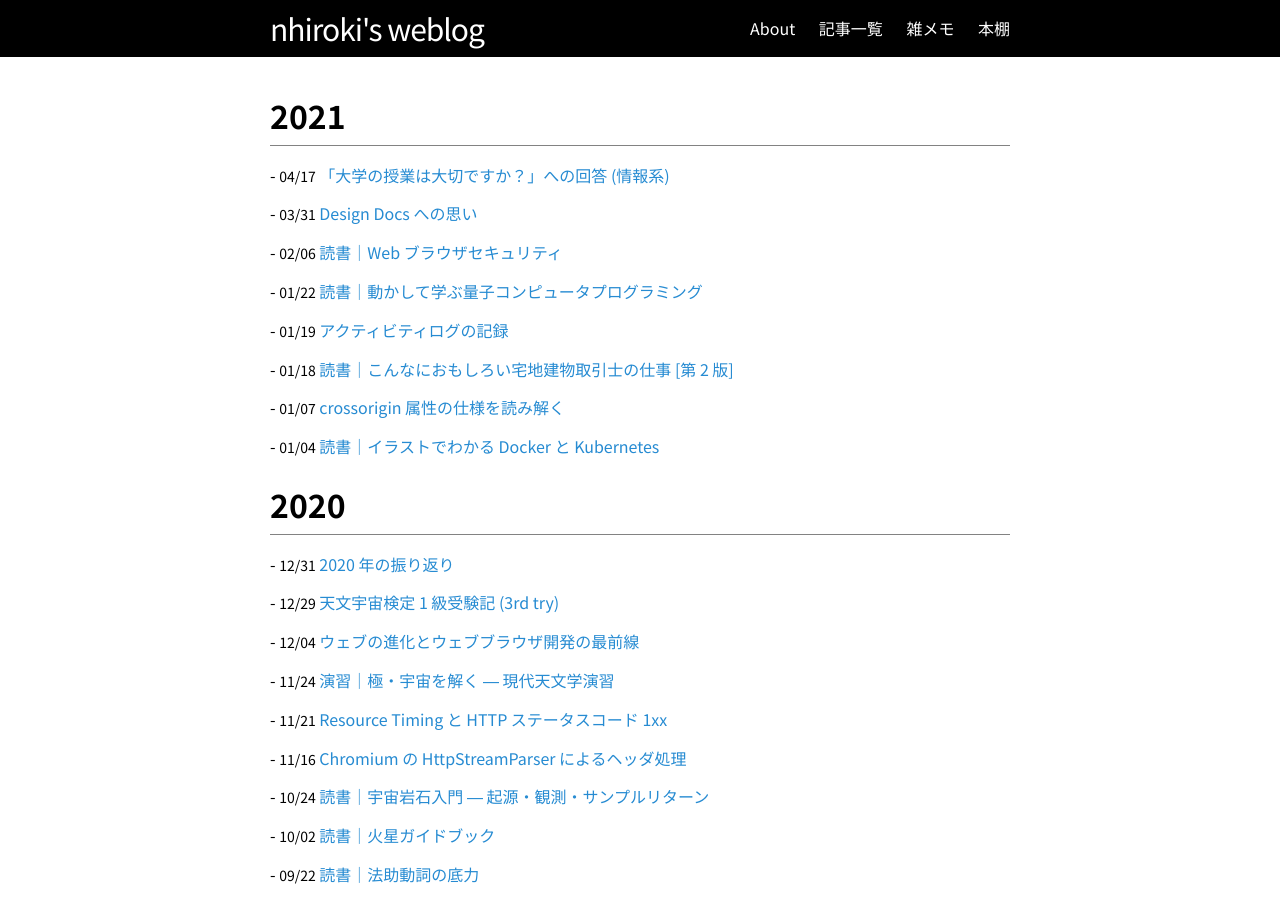
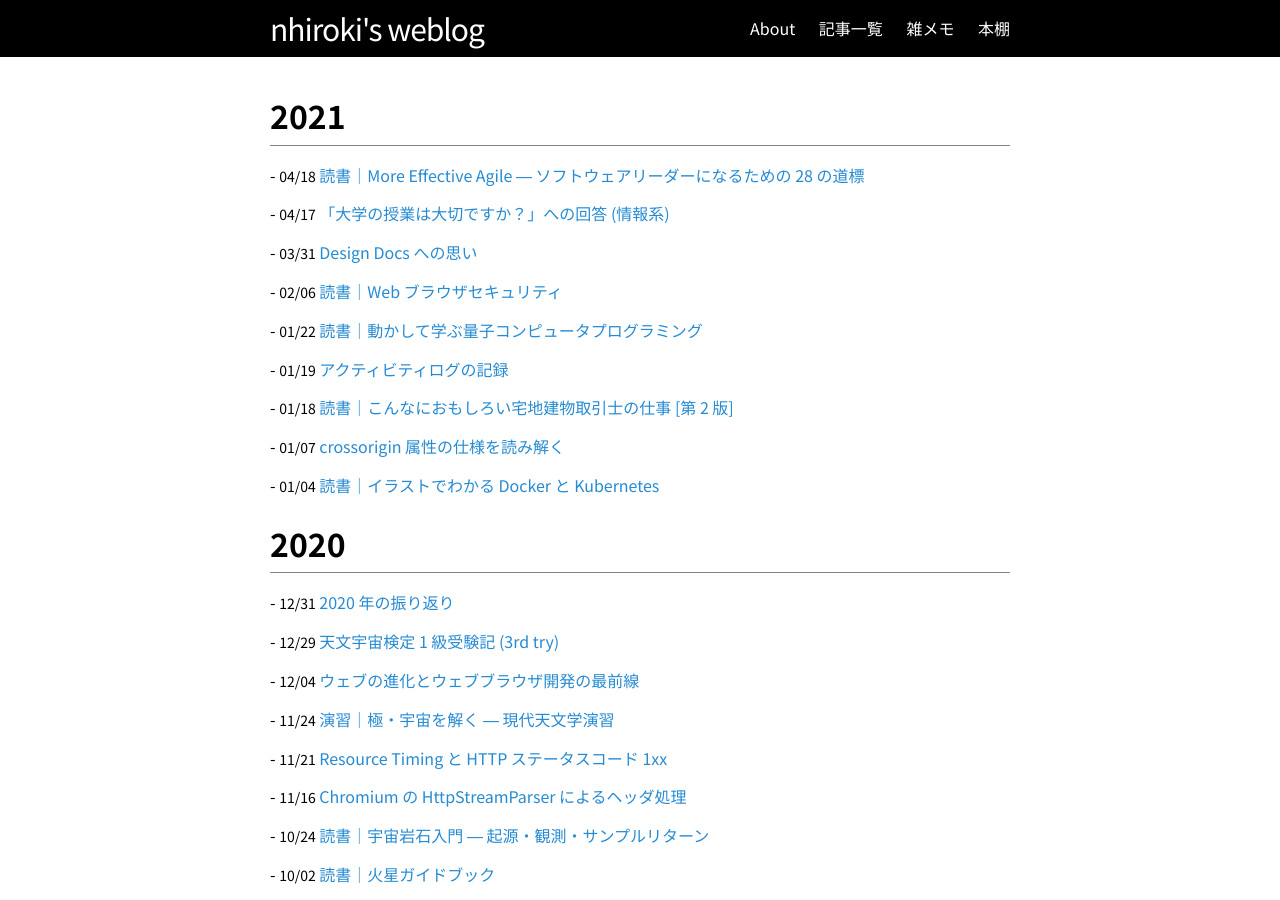
Before and after one commit to nhiroki/nhiroki.github.io, a Jekyll site: the page built from index.html, in a window 1280 px wide and 900 px high. Built offline with Jekyll 4.4.1, drawn with Linux system fonts in a browser that asks for light colours; some of the changed lines change nothing that is shown.

Commit message:
Publish a new article

```diff
--- /dev/null
+++ b/_posts/2021-04-18-book-more-effective-agile.md
@@ -0,0 +1,148 @@
+---
+layout: post
+title: "読書｜More Effective Agile ― ソフトウェアリーダーになるための 28 の道標"
+date: 2021-04-18 00:00:00 +09:00
+tags: book
+image: /images/book-more-effective-agile.webp
+---
+
+『More Effective Agile ― ソフトウェアリーダーになるための 28 の道標』の読書メモです。本書ではアジャイル開発における 28 の基本原則と、それを支えるプラクティスについて紹介しています。
+
+![表紙](/images/book-more-effective-agile.webp)
+
+# 感想
+
+- 数多の原則の中でも「フィードバックループをタイトにする」と「成長マインドセットを培う」という原則に思わず膝を叩いた。あらゆる原則・プラクティスはこのフィードバックループを短くするためにある。
+- ソフトウェアエンジニアとして駆け出しの頃にこの手のソフトウェア開発方法論に関する本を読んでも眠くなるだけでしたが、経験を積んできたおかげか自分ごとのように捉えられる話も多くなり、今回は楽しく読めました。
+- 既にアジャイル開発に取り組んでいてそれを改善したい人や入門書を読んだことがある人は本書から多くのことが得られると思います。本書はアジャイル開発の手順書ではないため、最初の一冊目として読むのにはあまり向いていないと思います。
+- 私の理解だと、アジャイル開発で真に重要なのは特定の開発管理手法ではなく、開発プロジェクトやチーム運営を成功させる上で認識すべき基本原則であり、それらを学ぶことはチーム内の立場やアジャイル開発の導入の有無に関わらず普遍的に役立つのではないかと思います。
+
+# 読書メモ
+
+[Twitter でのメモ書き](https://twitter.com/nhiroki_/status/1371490512591491077)
+
+## Part 1　より効果的なアジャイル
+
+**第 1 章　はじめに**
+
+- アジャイルの重要性や本書の対象読者・構成など。
+
+**第 2 章　アジャイルの本当の違いは何か**
+
+- シーケンシャル開発とアジャイル開発の違いと共通点、アジャイル開発の恩恵、組織におけるアジャイルの適用範囲など。
+- ウォーターフォール開発はシーケンシャル開発の一種って感じなのかな？
+
+**第 3 章　複雑さと不確実さという課題に対処する**
+
+- 不確定性や複雑さを理解するためのフレームワーク Cynefin と、複雑系のプロジェクトを回すための OODA フレームワークの紹介、など。
+- Cynefin によって問題をいくつかのドメインに分類することができ、特にソフトウェア開発に関係してくるのは煩雑系と複雑系。ドメインごとの推奨アプローチが示されてるんだけど、自分には全然しっくりこなかった。こういうのをセンスメイキングフレームワークと呼ぶらしい。知らなかった。
+- OODA の方が分かりやすいけど、いまいちピンときてない。
+
+## Part 2　より効果的なチーム
+
+**第 4 章　より効果的なアジャイルの始まり：スクラム**
+
+- スクラムの仕組みと参加者の役割、スクラムの失敗パターンと成功要因、など。
+- 最近私のいるチームもスプリントプランニングをしながらプロジェクトを進めているんですが、見様見真似でやってたので参考になった。
+
+**第 5 章　より効果的なアジャイル：チーム構造**
+
+- 機能横断的なチームの重要性、テスト技術者のチームへの統合、プロダクションサポートの組織化、マネージャーはどのようにアジャイルチームを管理すべきか、など。
+- 急なプロダクションサポートによるスプリントへの影響の対処法についてはとても気になるのでもう少し掘り下げたものが読みたい。
+
+**第 6 章　より効果的なアジャイル：チーム文化**
+
+- チームの文化はチームの自己管理能力を養う上で重要となる。特に自律・熟達・目的を要にした内発的動機づけが大事、という話。あとはプロジェクトの成功だけでなくチームの成長に目を向けることが重要という話、など。
+- 本書ではある調査に基づいて「ソフトウェア開発作業にとって重要となるのは内発的なモチベーションだけである」と書かれているけど、個人的に違和感がある。究極的には内発的なものがクリティカルになると思うけど、それを下支えする賃金などによる外発的なものも重要になってくると思う。あとメンバーのライフステージによっても変わってくるはず。1981 年の調査みたいだから、当時とだいぶ意識が違いそう。調査結果を読んでみるべきか。
+- 動機づけについては以前読んだ『[小学生の子が勉強にハマる方法](/2020/06/08/book-how-to-make-kids-motivated-in-study)』という本が面白かったことを思い出した。参考文献を深堀りしようと思って忘れてた。
+
+**第 7 章　より効果的なアジャイル：分散チーム**
+
+- タイトなフィードバックループの重要性、分散チームにおける責務の割り当て方、分散チームを成功させるためのプラクティス、など。
+- あらゆるプラクティスはフィードバックループを短くするためのもの、というのは目から鱗だった。
+
+**第 8 章　より効果的なアジャイル：個人及び対話**
+
+- 対話を通じて個人やチームのポテンシャルを上げる上で有用なフレームワークやモデル、またソフトウェア専門職が精通しておくべき知識の種類、など。
+- 本章はわりと雑多なことが書かれている気がしてまだうまく咀嚼できていない。
+
+## Part 3　より効果的な作業
+
+**第 9 章　より効果的なアジャイル：プロジェクト**
+
+- プロジェクトやスプリントを小さく保つことの重要性、バーティカルスライスによるデリバリー、技術的負債の種類と管理・対処方法、など。
+- これらもやはりフィードバックループを短くする上で重要になる。
+
+**第 10 章　より効果的なアジャイル：大規模なプロジェクト**
+
+- 大規模なプロジェクトにおけるアジャイルプラクティスについて。
+- 大規模なプロジェクトではアジャイルプラクティスをスケールアップしていくのではなく、プロジェクトを自律的で完全な単位に分割することで小さなアジャイルチームを構成していくべきで、アーキテクチャの適切な分割がそれをサポートしていく、という話。
+
+**第 11 章　より効果的なアジャイル：品質**
+
+- バグの混入とその検出までの期間を短くすることの重要性とそれを助けるプラクティス、完成の定義 (DoD: Definition of Done)、リリース可能な品質水準の維持、など。
+
+**第 12 章　より効果的なアジャイル：テスト**
+
+- アジャイル開発におけるテストはどうあるべきかという話。特に目新しい話はなかった。
+
+**第 13 章　より効果的なアジャイル：要求の作成**
+
+- アジャイルプロジェクトにおける要求獲得の方法とその管理について。要求のライフサイクル、シーケンシャルプロジェクトにおける要求との違い、ストーリーによる要求の表現、プロダクトバックログによる要求の管理とその手入れ、など。
+- アジャイル初心者過ぎてストーリーの使い方やその他要求獲得のプラクティスについてよく分かってないので、次何か読むときはその辺り詳しく書かれたものが読んでみたい。
+
+**第 14 章　より効果的なアジャイル：要求の優先順位付け**
+
+- 有能なプロダクトオーナーの特性、ビジネス価値と開発コストによるストーリーの優先順位付け (T シャツのサイズ分け)、ストーリーマッピングによる優先順位付け、など。
+
+**第 15 章　より効果的なアジャイル：デリバリー**
+
+- ソフトウェア開発のライフサイクルと作業の自動化、継続的インテグレーションと継続的デリバリー (継続的デプロイ)、それらを支えるプラクティス、など。
+- デリバリーとデプロイの違いを理解してなかった。デリバリーは本番環境への投入準備でデプロイはしないのね。デプロイまで含むと思ってた。
+- プロダクトやその他様々な都合で頻繁なデプロイはできなくとも、継続的なデリバリーをすることで恩恵を受けることができる。例えばチームの学習ペースが上がる。これは前述のフィードバックループを早く回すという原則に繋がる。
+
+## Part 4　より効果的な組織
+
+**第 16 章　より効果的なアジャイル：リーダーシップ**
+
+- リーダーとしての振る舞いの基本原則について。チームをブラックボックスとして扱ったり、「司令官の意図」を明確にしたり、など。
+- 「司令官の意図」は自分の環境だと OKR とか project charter かな。
+
+**第 17 章　より効果的なアジャイル：組織文化**
+
+- 間違いを許容し学びに繋げる文化、心理的安全性の確保、チームのキャパシティプランニング、など。
+
+**第 18 章　より効果的なアジャイル：計画**
+
+- 作業量や作業品質を定量的に評価するための計測方法、など。
+- 品質の測定に手戻り率を使うというのはなるほどと思った。ここで重要なのはこれが「作業の品質」であって「完成物の品質」ではないところかな。最初読んだ時「完成物の品質」だと誤読して「手戻り率から完成物の品質は直接評価できないでしょ」って思ってた。
+- 測定値の用途の透明性とか測定する意義の周知は本当に大事だなと思う。じゃないと無意味なデータや無意識的に良く見せようとするデータが集まりがち。
+
+**第 19 章　より効果的なアジャイル：プロセス改善**
+
+- アジャイルの肝は作業を早く終わらせることではなく、改善によって作業を加速させること。そのための生産性の検討、WIP 作業の可視化、レトロスペクティブに関する話など。
+
+**第 20 章　より効果的なアジャイル：予測可能性**
+
+- 予測は何を予測するか (コスト・スケジュール・機能など)、どの程度の厳密さが求められるか、によっていくつかのアプローチに分けることができる。本章ではそれぞれで使える手法を紹介している。
+- ストーリーポイントやベロシティをまだうまく自分の中で消化できていないので、それらを使った手法についてはザーッと読み流してしまった。普段感覚的にやっている予測を実測値に基づいて理論的にやってる感じかなぁ、と思っている。
+- 一方、本章を読んで第 3 章で紹介されていた Cynefin の複雑系と煩雑系の話がだいぶ腹落ちした。複雑系の問題は予測が困難なため、まずは予測可能な煩雑系の問題へと変換する必要がある。
+
+**第 21 章　より効果的なアジャイル：規制産業**
+
+- 何らかの規制が存在する産業におけるアジャイルプロジェクトについて。
+- アジャイルはそういった産業においても有効に働くが、上流工程などにおいてシーケンシャルなアプローチを組み合わせる方がよいこともある。
+- 規制が法令によるものなのか、それとも自社の内部的な理由もしくは経験によるものなのかを区別することで、実は既に形骸化している社内規制を取り除くことができるかもしれない、という話はなるほどと思いました。
+
+**第 22 章　より効果的なアジャイル：ポートフォリオマネジメント**
+
+- フィーチャー開発の優先度の決め方。CoD (Cost of Delay) を開発期間で割った値が大きいフィーチャーから開発していく WSJF (Weighted Shortest Job First) の話、など。
+
+**第 23 章　より効果的なアジャイル：導入**
+
+- 組織に新しい施策を導入する際のやり方についての話。組織変革のために必須となる 6 つの要素を定義したドミノ変革モデル、イノベーター理論に基づいたパイロットチームの運用と施策のロールアウト時の注意点、など。
+- 本章の話はアジャイルに限らず様々な施策の導入に適用できそう。
+
+## Part 5　おわりに
+
+本書で紹介された 28 の基本原則のまとめ。
--- a/books.md
+++ b/books.md
@@ -1,7 +1,7 @@
 ---
 layout: page
 title: 本棚
-date: 2021/02/06
+date: 2021/04/19
 permalink: /books/
 ---
 
@@ -237,6 +237,7 @@ permalink: /books/
 - マイクロサービスアーキテクチャ
 - API デザインケーススタディ ~Rubyの実例から学ぶ。問題に即したデザインと普遍の考え方
 
+- ([2021])(/2021/04/18/book-more-effective-agile) More Effective Agile ― ソフトウェアリーダーになるための 28 の道標
 - ([2018](/2018/11/21/book-the-managers-path)) エンジニアのためのマネジメントキャリアパス ― テックリードから CTO までマネジメントスキル向上ガイド
 - ([2018](/2018/09/04/book-cyber-attack)) サイバー攻撃 ― ネット世界の裏側で起きていること
 - ([2018](/2018/04/17/book-engineering-organization-theory)) エンジニアリング組織論への招待 ― 不確実性に向き合う思考と組織のリファクタリング
```
Also changed, not shown: images/book-more-effective-agile.webp (added).
